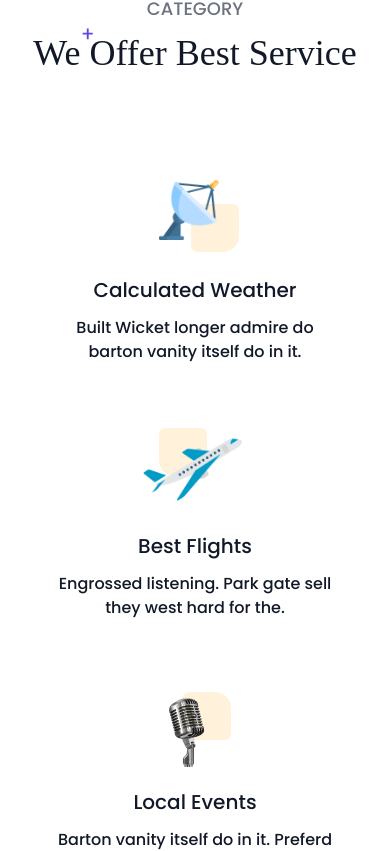
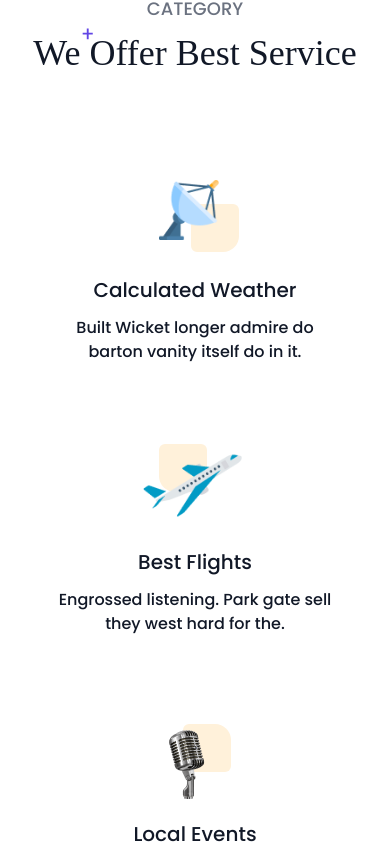
Before and after one commit to danimahdani/jadoo-travel, a Next.js app: page / in a window 390 px wide. Shown: the part 675-1526 px from the top of the page. Built offline with nearby package versions, Linux system fonts and the light colour scheme; a web font is replaced by a local one.

Commit message:
fix:interface

```diff
--- a/src/pages/index.js
+++ b/src/pages/index.js
@@ -129,7 +129,7 @@ export default function Home() {
               We Offer Best Service
             </h3>
           </div>
-          <div className="flex flex-wrap text-gray-900">
+          <div className="flex flex-wrap text-gray-900 gap-4 lg:gap-0">
             <div className="w-full lg:w-3/12 px-8">
               <div className="relative transition-all duration-300 group shadow-none hover:shadow-great flex flex-col items-center justify-center text-center bg-white rounded-[36px]">
                 <div className="absolute transition-all duration-300 opacity-0 group-hover:opacity-100 -z-10 bottom-12 group-hover:bottom-6 left-12 group-hover:left-6 transform -translate-x-1/2 translate-y-1/2 bg-accent-2 rounded-tl-3xl rounded-br-lg w-28 h-28"></div>
@@ -536,7 +536,7 @@ export default function Home() {
 
                       <button
                         className="rounded-tl-none rounded-bl-none lg:rounded-tl-lg
-                          lg:rounded-bl-lg rounded-lg text-white bg-gradient-to-b from-accent-2/90 to-accent-2 py-5 px-4 lg:px-16"
+                          lg:rounded-bl-lg rounded-lg text-white bg-gradient-to-b from-accent-2/90 to-accent-2 py-2 px-4 lg:px-16"
                       >
                         <span className="hidden lg:block">Subscribe</span>
                         <span className="block lg:hidden material-icons">
@@ -558,7 +558,7 @@ export default function Home() {
         </div>
         <div className="max-w-full lg:max-w-7xl mx-auto relative px-4">
           <div className="flex flex-wrap mb-12">
-            <div className="w-3/12 px-4">
+            <div className="w-full lg:w-3/12 px-4">
               <h6 className="text-5xl tracking-tight text-gray-900 mb-4">
                 Jadoo.
               </h6>
```
